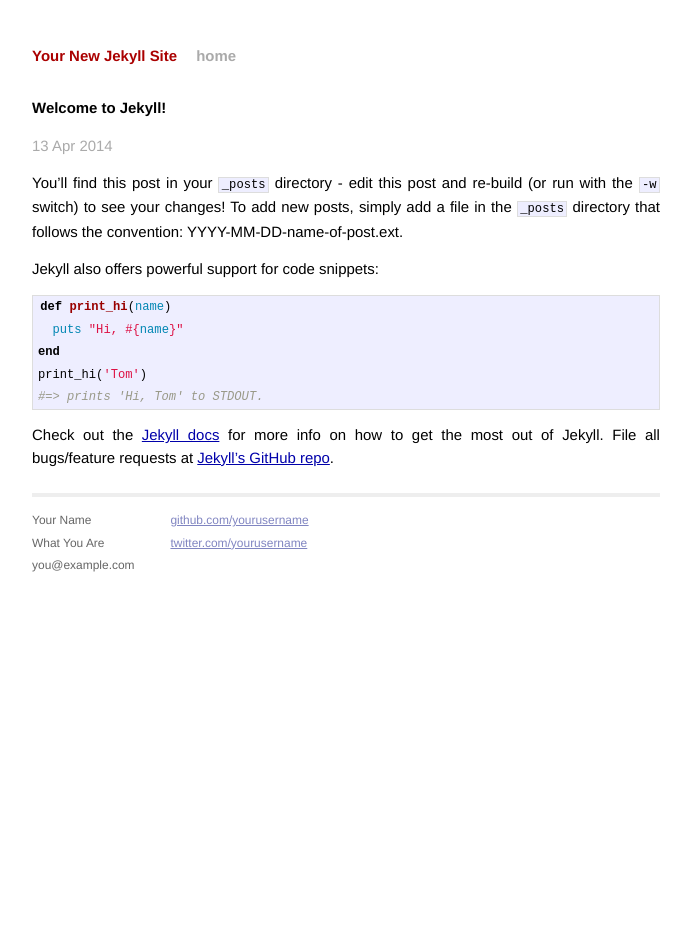
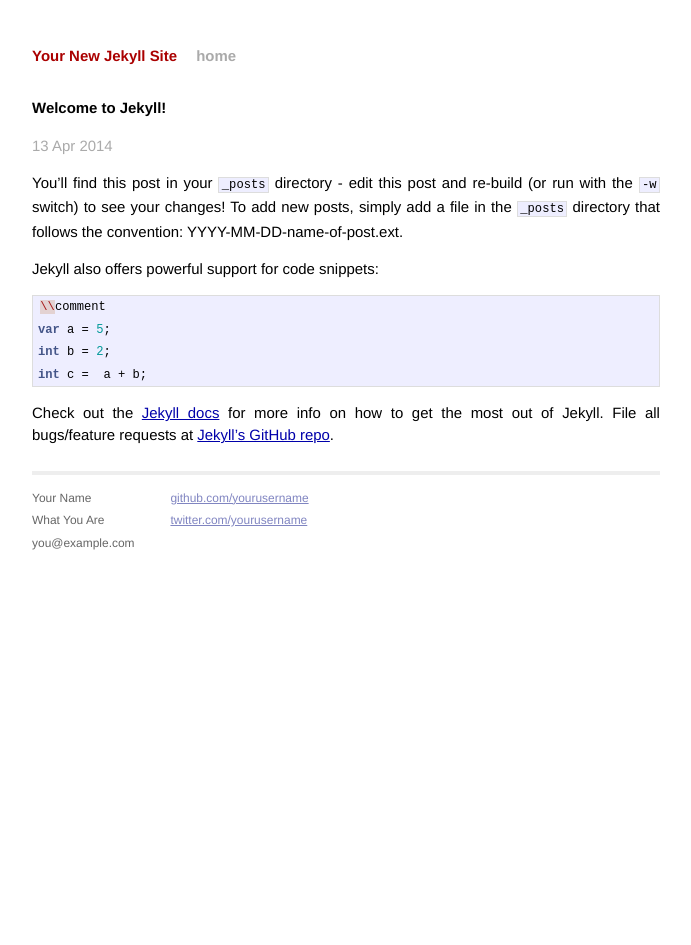
Before and after one commit to miroe/miroe.github.io, a Jekyll site: the page built from _posts/2014-04-13-welcome-to-jekyll.markdown, in a window 1280 px wide. Shown: the whole page, without its empty margins (294-985 px from the left). Built offline with Jekyll 4.4.1, drawn with Linux system fonts in a browser that asks for light colours; Markdown is read by kramdown in place of the engine named in the settings.

Commit message:
test c# highlight

```diff
--- a/_posts/2014-04-13-welcome-to-jekyll.markdown
+++ b/_posts/2014-04-13-welcome-to-jekyll.markdown
@@ -10,12 +10,11 @@
 
 Jekyll also offers powerful support for code snippets:
 
-{% highlight ruby %}
-def print_hi(name)
-  puts "Hi, #{name}"
-end
-print_hi('Tom')
-#=> prints 'Hi, Tom' to STDOUT.
+{% highlight c# %}
+\\comment
+var a = 5;
+int b = 2;
+int c =  a + b;
 {% endhighlight %}
 
 Check out the [Jekyll docs][jekyll] for more info on how to get the most out of Jekyll. File all bugs/feature requests at [Jekyll's GitHub repo][jekyll-gh].
```
